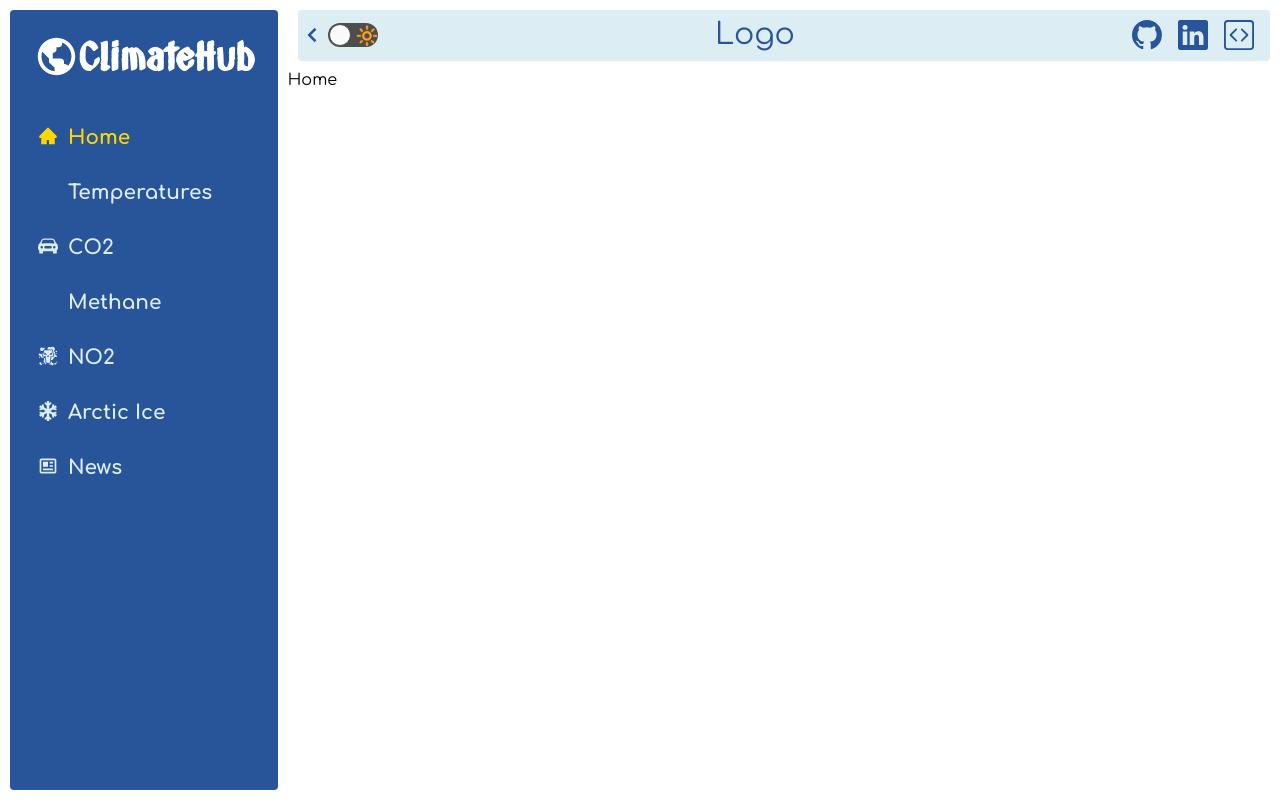
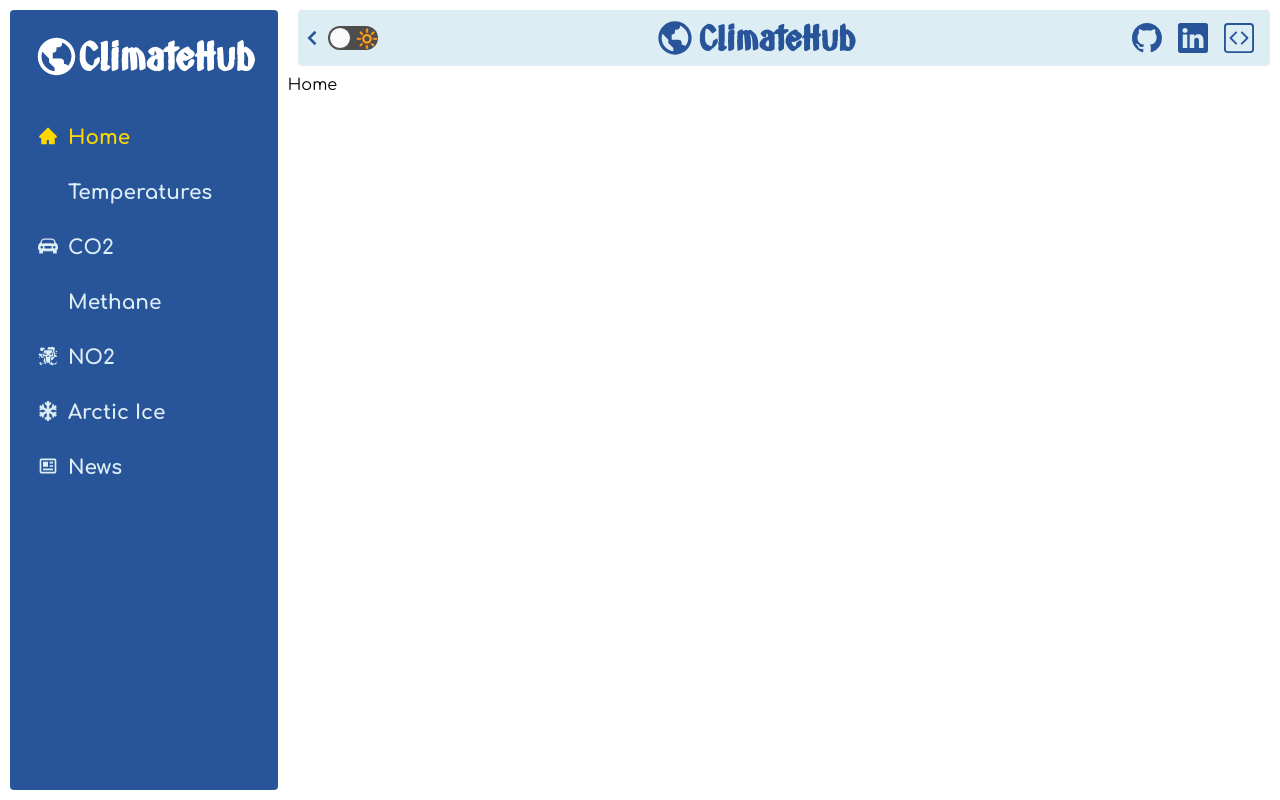
Before and after one commit to flavio-pinto/climate-hub, a React (Vite) app: page / in a window 1280 px wide. Built offline with nearby package versions, Linux system fonts and the light colour scheme; some icons are missing.

Commit message:
[FEAT] Header logo

```diff
--- a/src/component/Header/Header.module.css
+++ b/src/component/Header/Header.module.css
@@ -6,11 +6,23 @@
   color: var(--txt-col-secondary);
 }
 
+.headerCenter {
+  height: 40px;
+  font-size: 40px;
+}
+
+.headerCenter h1 {
+  font-size: 40px;
+  margin: 0;
+  font-family: 'Zai';
+}
+
 .header a {
   color: var(--txt-col-secondary);
+  text-decoration: none;
   height: 30px;
 }
 
-.header a:hover {
+.headerRight a:hover {
   color: gold;
 }
--- a/src/component/Header/Header.tsx
+++ b/src/component/Header/Header.tsx
@@ -1,9 +1,10 @@
-import { BiChevronLeft } from "react-icons/bi";
+import { BiChevronLeft, BiWorld } from "react-icons/bi";
 import { BsGithub, BsLinkedin, BsCodeSquare } from "react-icons/bs";
 import Toggle from "react-toggle";
 import "react-toggle/style.css";
 import "./DarkModeToggleOverride.css";
 import styles from "./Header.module.css";
+import { NavLink } from "react-router-dom";
 
 type Props = {
   darkMode: boolean;
@@ -29,7 +30,12 @@ const Header: React.FC<Props> = (props: Props) => {
           className={`${styles.toggleIcons}`}
         />
       </div>
-      <div className={`${styles.headerCenter}`}>Logo</div>
+      <div className={`${styles.headerCenter}`}>
+        <NavLink to="/" className={`${styles.logoLink} d-flex`}>
+          <BiWorld />
+          <h1 className="ms-1">ClimateHub</h1>
+        </NavLink>
+      </div>
       <div className={`${styles.headerRight} d-flex align-items-center`}>
         <a
           href="https://github.com/flavio-pinto"
@@ -38,20 +44,10 @@ const Header: React.FC<Props> = (props: Props) => {
         >
           <BsGithub />
         </a>
-        <a
-          href="#"
-          target="_blank"
-          rel="noopener noreferrer"
-          className="ms-3"
-        >
+        <a href="#" target="_blank" rel="noopener noreferrer" className="ms-3">
           <BsLinkedin />
         </a>
-        <a
-          href="#"
-          target="_blank"
-          rel="noopener noreferrer"
-          className="ms-3"
-        >
+        <a href="#" target="_blank" rel="noopener noreferrer" className="ms-3">
           <BsCodeSquare />
         </a>
       </div>
--- a/src/component/Sidebar/Sidebar.module.css
+++ b/src/component/Sidebar/Sidebar.module.css
@@ -1,8 +1,3 @@
-@font-face {
-  font-family: 'Zai';
-  src: url('../../assets/fonts/Zai-Stop-Climate-Change/Zai-Stop-Climate-Change.ttf') format('truetype');
-}
-
 .sidebar {
   width: 280px;
   margin: 10px;
--- a/src/index.css
+++ b/src/index.css
@@ -22,6 +22,12 @@
   src: url('./assets/fonts/Comfortaa/Comfortaa-Bold.ttf') format('truetype');
 }
 
+/* Zai */
+@font-face {
+  font-family: 'Zai';
+  src: url('./assets/fonts/Zai-Stop-Climate-Change/Zai-Stop-Climate-Change.ttf') format('truetype');
+}
+
 html {
   -webkit-box-sizing: border-box;
   -moz-box-sizing: border-box;
```
